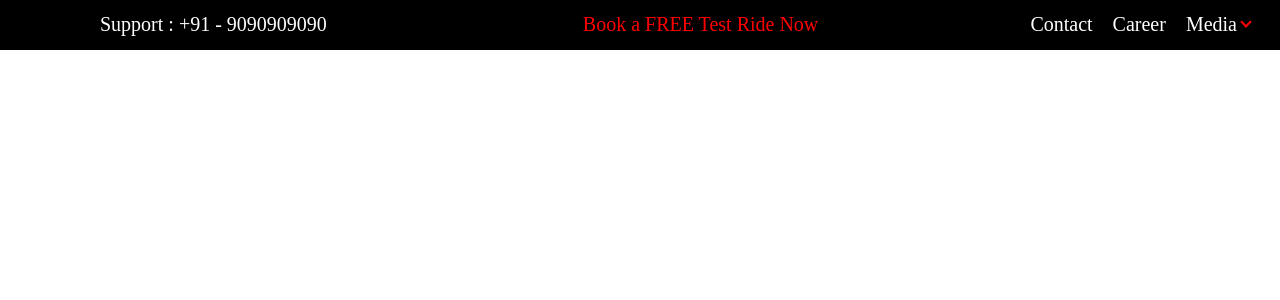
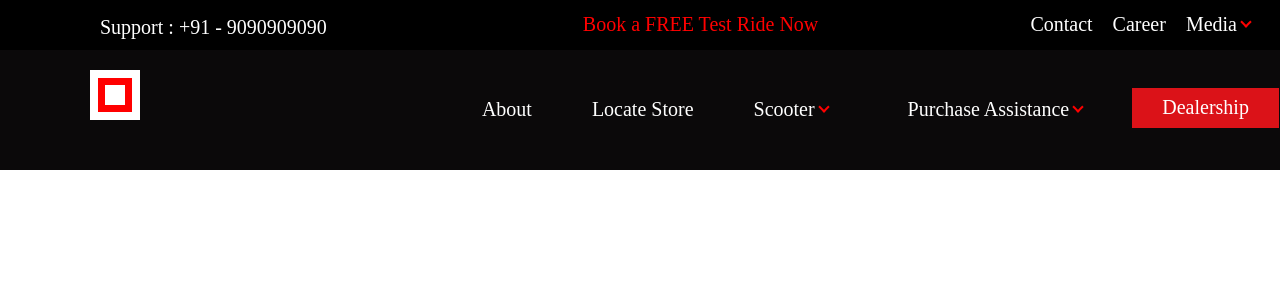
Before and after one commit to Giriraj-Roy/Webintronics-India-Landing-Page, a React (Create React App) app in the folder landing-page/: page / in a window 1280 px wide. Shown: the top 300 px of the page. Built offline with nearby package versions, Linux system fonts and the light colour scheme.

Commit message:
navbar structured

```diff
--- a/landing-page/src/App.css
+++ b/landing-page/src/App.css
@@ -10,7 +10,7 @@
     left: 0;
     width: 100%;
     height: 50px;
-    min-height: calc(width *(57/1920));
+    min-height: calc((57/1920)vw);
     min-width: fit-content;
     color: #FFFFFF;
     font-family: Poly;
@@ -31,3 +31,74 @@
     margin-bottom: 5px;
     transform: rotate(45deg);
   }
+  .navbar{
+    display: flex;
+    position: absolute;
+    width: 100%;
+    height: 15vh;
+    left: 0px;
+    top: 50px;
+    overflow-y: auto;
+    background: #0B090A;
+    color: #FFFFFF;
+    font-family: Poly;
+    font-style: normal;
+    font-weight: normal;
+    font-size: 20px;
+    line-height: 119.5%;
+  }
+.navPanel > *{
+    padding: 30px;
+}
+  .navPanel{
+    display: flex;
+    justify-content: center;
+    position: relative;
+    width: fit-content;
+    left: 18vw ;
+    margin: auto;
+  }
+  .btnDealer{
+    background: #DB1218;
+    height: 40px ;
+    color: #FFFFFF;
+    font-family: Poly;
+    font-style: normal;
+    font-weight: normal;
+    font-size: 20px;
+    line-height: 119.5%;
+    border: 0px;
+    margin-top: 20px;
+    margin-right: 10px;
+    padding-top: 2px;
+    padding-bottom: 2px ;
+  }
+  .btnDealer:hover{
+    background-color: wheat;
+    color: black;
+    transition-duration: 1s;
+    animation-timing-function: ease-in-out;
+  }
+  .rectOuter{
+    display: flex;
+    justify-content: center;
+    align-items: center;
+    height: 50px;
+    width: 50px;
+    position: absolute;
+    left: 7vw;
+    top: 20px;
+    border-radius: 0px;
+    background-color: #FFFFFF;
+
+
+  }
+  .rectInner{
+    display: flex;
+    height: 20px;
+    width: 20px;
+    position: absolute;
+    border: solid red;
+    border-radius: 0px;
+    border-width: 7px;
+  }
--- a/landing-page/src/components/ContactBar.js
+++ b/landing-page/src/components/ContactBar.js
@@ -3,14 +3,14 @@ import React from 'react'
 const ContactBar = () => {
     return (
         <div className='contactBar'>
-            <div style={{paddingLeft: '100px'}}>
+            <div style={{paddingLeft: '100px', paddingTop: '5px'}}>
                 Support : +91 - 9090909090
             </div>
             <span style={{color: "red", margin: "auto", marginLeft: "20%"}}>Book a FREE Test Ride Now</span>
             <div className='contactPanel' >
                 <span>Contact</span>
                 <span>Career</span>
-                <span style={{marginRight: "20px"}}>Media <span className='mediaArrow'></span></span>
+                <span style={{marginRight: "20px", display: "inline-block"}}>Media <span className='mediaArrow'></span></span>
             </div>
         </div>
     )
--- a/landing-page/src/components/Navbar.js
+++ b/landing-page/src/components/Navbar.js
@@ -2,8 +2,15 @@ import React from 'react'
 
 const Navbar = () => {
     return (
-        <div>
-            This is Navbar
+        <div className='navbar'>
+            <span className='rectOuter'><span className='rectInner'></span></span>
+            <div className='navPanel'>
+                <span>About</span>
+                <span>Locate Store</span>
+                <span style={{marginRight: "20px", display: "inline-block"}}>Scooter <span className='mediaArrow'></span></span>
+                <span style={{marginRight: "20px", display: "inline-block"}}>Purchase Assistance <span className='mediaArrow'></span></span>
+                <button className="btnDealer">Dealership</button>
+            </div>
         </div>
     )
 }
--- a/landing-page/src/index.js
+++ b/landing-page/src/index.js
@@ -7,7 +7,7 @@ import App from './App';
 ReactDOM.render(
   <React.StrictMode>
     <ContactBar/>
-    {/* <Navbar/> */}
+    <Navbar/>
     {/* <App /> */}
   </React.StrictMode>,
   document.getElementById('root')
```
